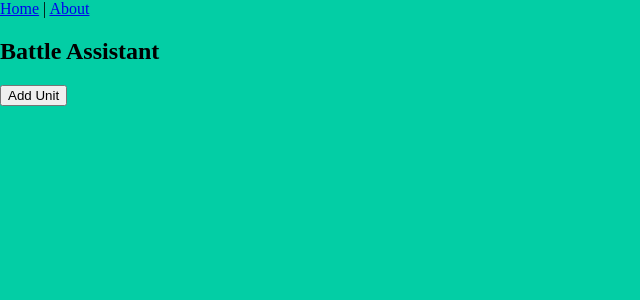
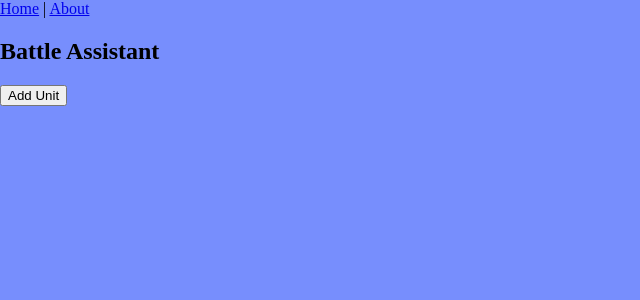
Before and after one commit to Emilio-Zamacona/dnd-combat-tool, a Vue app: page /#/ in a window 1280 px wide. Shown: the top 300 px of the page, without its empty margins (0-640 px from the left). Built offline with nearby package versions, Linux system fonts and the light colour scheme.

Commit message:
test deployment

```diff
--- a/src/scss/_resets.scss
+++ b/src/scss/_resets.scss
@@ -1,6 +1,6 @@
 body {
   margin: 0;
-  background: $green;
+  background: $blue;
   width: 100%;
   height: 100vh;
 
```
Also changed, not shown: 1 other file (tests, documents, lock files or other folders).
